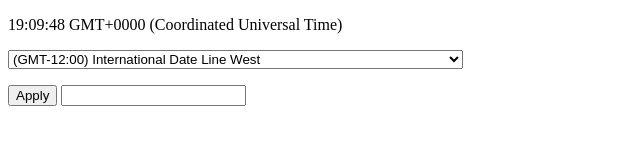
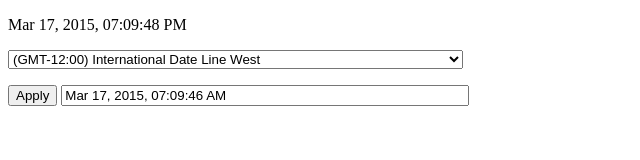
Before and after one commit to MashaKazachenok/JS-Date, a plain HTML site: page index.html in a window 1280 px wide. Both pictures are taken after a click on the button "Apply". Shown: the whole page, without its empty margins (0-640 px from the left). Drawn offline with Linux system fonts and the light colour scheme.

Commit message:
use time zones

```diff
--- a/index.html
+++ b/index.html
@@ -9,7 +9,7 @@
 	<div>
 		<p>
 			<p>
-				<select>
+				<select id="timeZone">
 					<option timeZoneId="1" gmtAdjustment="GMT-12:00" useDaylightTime="0" value="-12">(GMT-12:00) International Date Line West</option>
 					<option timeZoneId="2" gmtAdjustment="GMT-11:00" useDaylightTime="0" value="-11">(GMT-11:00) Midway Island, Samoa</option>
 					<option timeZoneId="3" gmtAdjustment="GMT-10:00" useDaylightTime="0" value="-10">(GMT-10:00) Hawaii</option>
@@ -94,8 +94,8 @@
 					<option timeZoneId="82" gmtAdjustment="GMT+13:00" useDaylightTime="0" value="13">(GMT+13:00) Nuku'alofa</option>
 				</select>		</p>
 				<p>
-					<input type="button" value="Apply">
-					<input type="text" id="task">
+					<input id="apply" type="button" value="Apply">
+					<input id="formattedDate" type="text" style="width:400px;">
 				</p>
 			</div>
 		</p>
--- a/script.js
+++ b/script.js
@@ -1,7 +1,43 @@
-var display =  document.getElementById('originalDate');
+var originalDateElement =  document.getElementById('originalDate');
+var originalDate;
 
 function func() {
-  display.innerHTML = new Date().toTimeString();
+	originalDate = new Date();
+	originalDateElement.innerHTML = formatDate(originalDate);
 }
 
 setInterval(func, 1000);
+
+var applyButton =  document.getElementById('apply');
+
+applyButton.addEventListener('click', function () {
+	var formattedDateElement =  document.getElementById('formattedDate');
+
+	var offset = originalDate.getTimezoneOffset() * 60000;
+
+	var utcMilliseconds = originalDate.getTime() + offset;
+
+	var timeZoneDate = new Date(utcMilliseconds + getTimezoneOffset());
+
+	formattedDateElement.value = formatDate(timeZoneDate);
+})
+
+function getTimezoneOffset () {
+	var timeZoneElement =  document.getElementById('timeZone');
+	var timeZone = timeZoneElement.value;
+
+	return timeZone * 60 * 60000;
+}
+
+function formatDate (date) {
+	var options = {
+		year: "numeric",
+		month: "short",
+		day: "numeric",
+		hour: "2-digit",
+		minute: "2-digit",
+		second: "2-digit"
+	};
+
+	return date.toLocaleDateString("en-US", options);
+}
```
